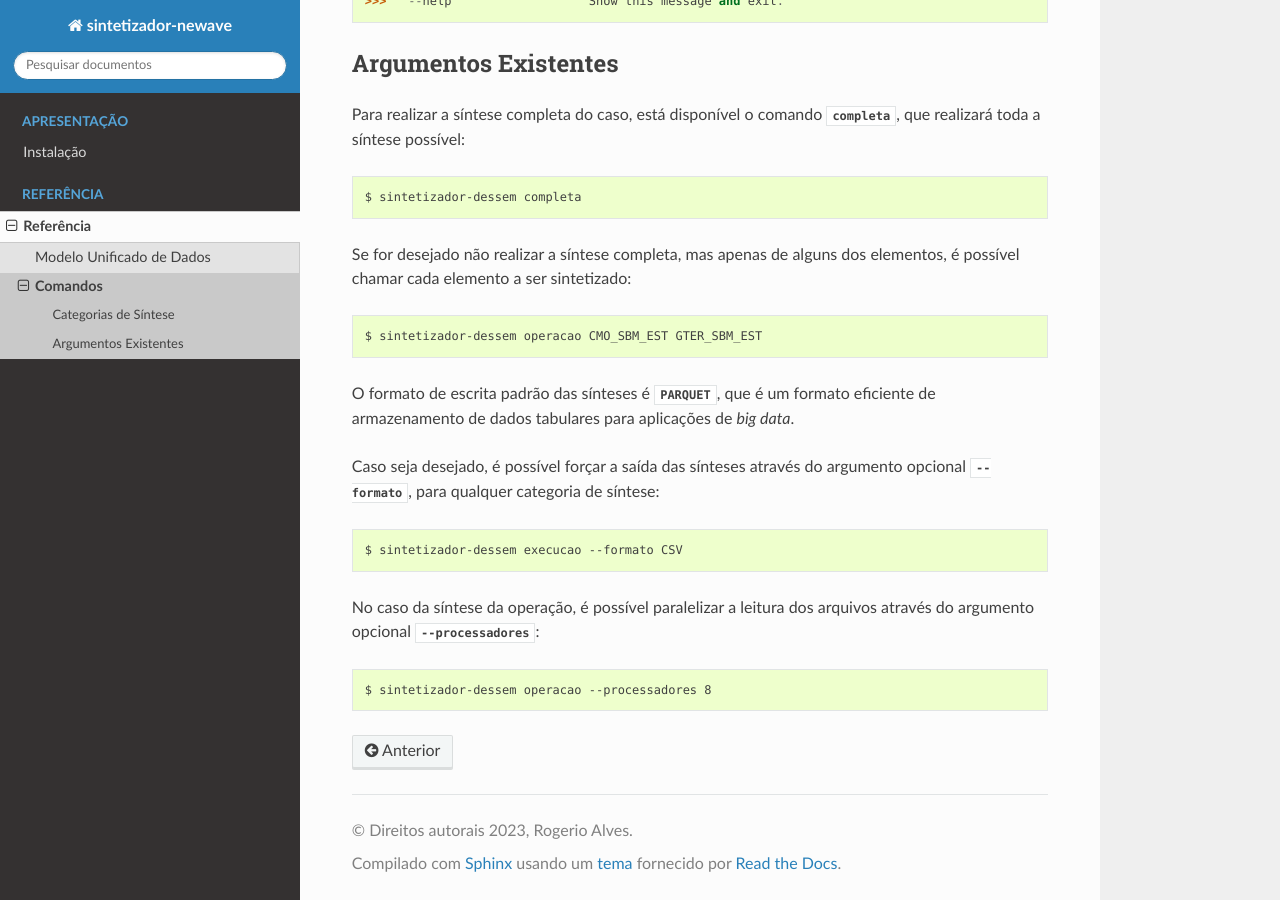
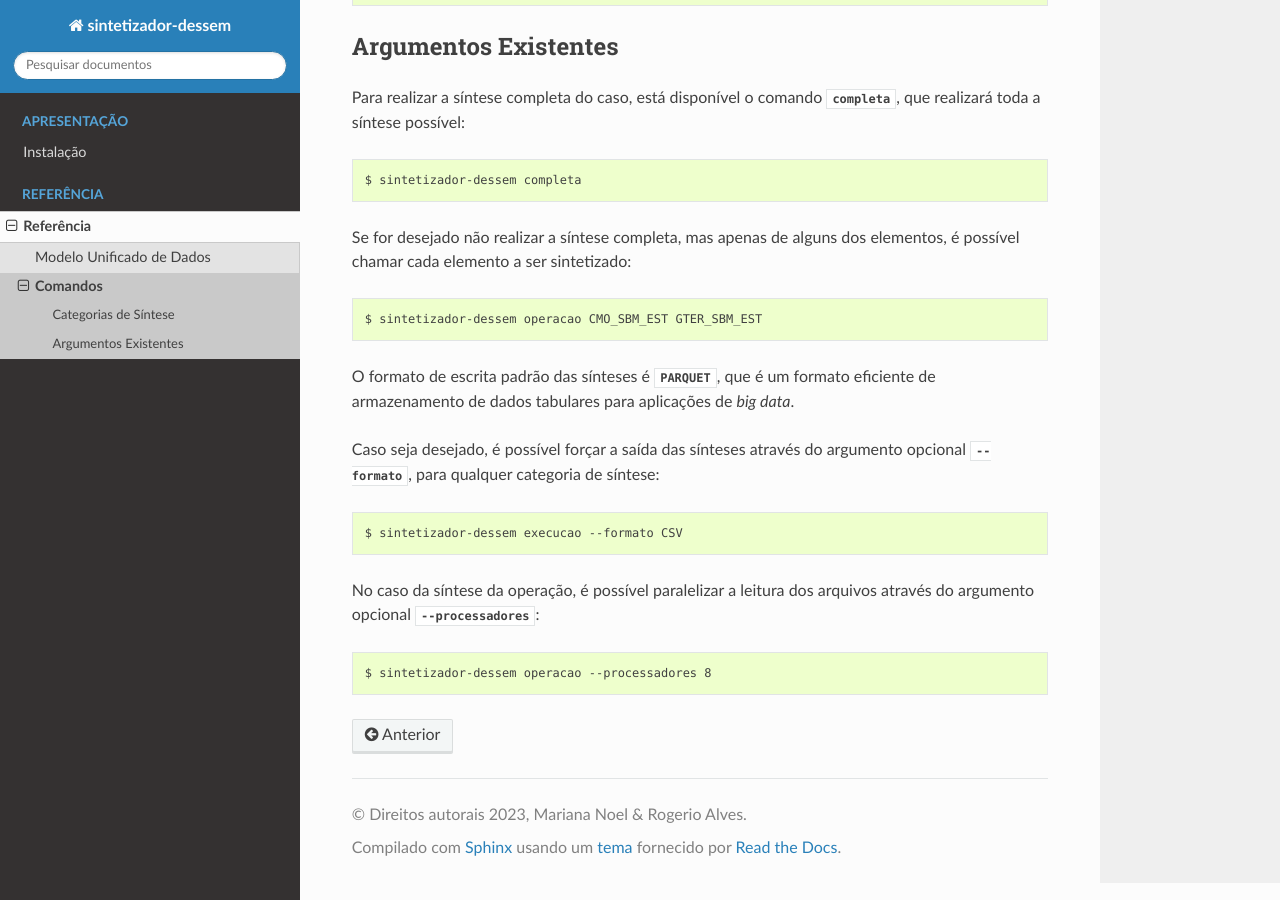
Before and after one commit to rjmalves/sintetizador-dessem, a Sphinx documentation site: the page built from docs/source/reference/commands.rst, in a window 1280 px wide and 900 px high, scrolled down 996 px. Built offline with Sphinx 7.4.7 and the Read the Docs theme 2.0.0, drawn with Linux system fonts in a browser that asks for light colours; pages that are not in the unit, such as notebooks, are missing from menus; the version number is read from the project's files by our own code; some of the changed text lies outside the part shown.

Commit message:
fix docs

```diff
--- a/docs/source/conf.py
+++ b/docs/source/conf.py
@@ -24,9 +24,9 @@ from sintetizador import __version__  # noqa: E402
 
 # -- Project information -----------------------------------------------------
 
-project = "sintetizador-newave"
-copyright = f"{date.today().year}, Rogerio Alves"
-author = "Rogerio Alves"
+project = "sintetizador-dessem"
+copyright = f"{date.today().year}, Mariana Noel & Rogerio Alves"
+author = " Mariana Noel & Rogerio Alves"
 
 # The full version, including alpha/beta/rc tags
 release = __version__
@@ -89,7 +89,7 @@ html_theme = "sphinx_rtd_theme"
 html_theme_options = {
     "navigation_depth": 5,
 }
-github_url = "https://github.com/rjmalves/sintetizador-newave"
+github_url = "https://github.com/rjmalves/sintetizador-dessem"
 
 # Add any paths that contain custom static files (such as style sheets) here,
 # relative to this directory. They are copied after the builtin static files,
@@ -110,7 +110,7 @@ intersphinx_mapping = {
     ),
     "pandas": ("http://pandas.pydata.org/pandas-docs/stable/", None),
     "numpy": ("https://numpy.org/doc/stable/", None),
-    "inewave": ("https://rjmalves.github.io/inewave/", None),
+    "idessem": ("https://rjmalves.github.io/idessem/", None),
 }
 
 # https://github.com/sphinx-gallery/sphinx-gallery
--- a/docs/source/reference/commands.rst
+++ b/docs/source/reference/commands.rst
@@ -23,7 +23,6 @@ A saída observada deve ser::
     >>>
     >>> Commands:
     >>>   completa  Realiza a síntese completa do DESSEM.
-    >>>   execucao  Realiza a síntese dos dados da execução do DESSEM.
     >>>   operacao  Realiza a síntese dos dados da operação do DESSEM.
     >>>   limpeza   Realiza a limpeza dos dados resultantes de uma síntese.
 
```
Also changed, not shown: examples/README.rst.
